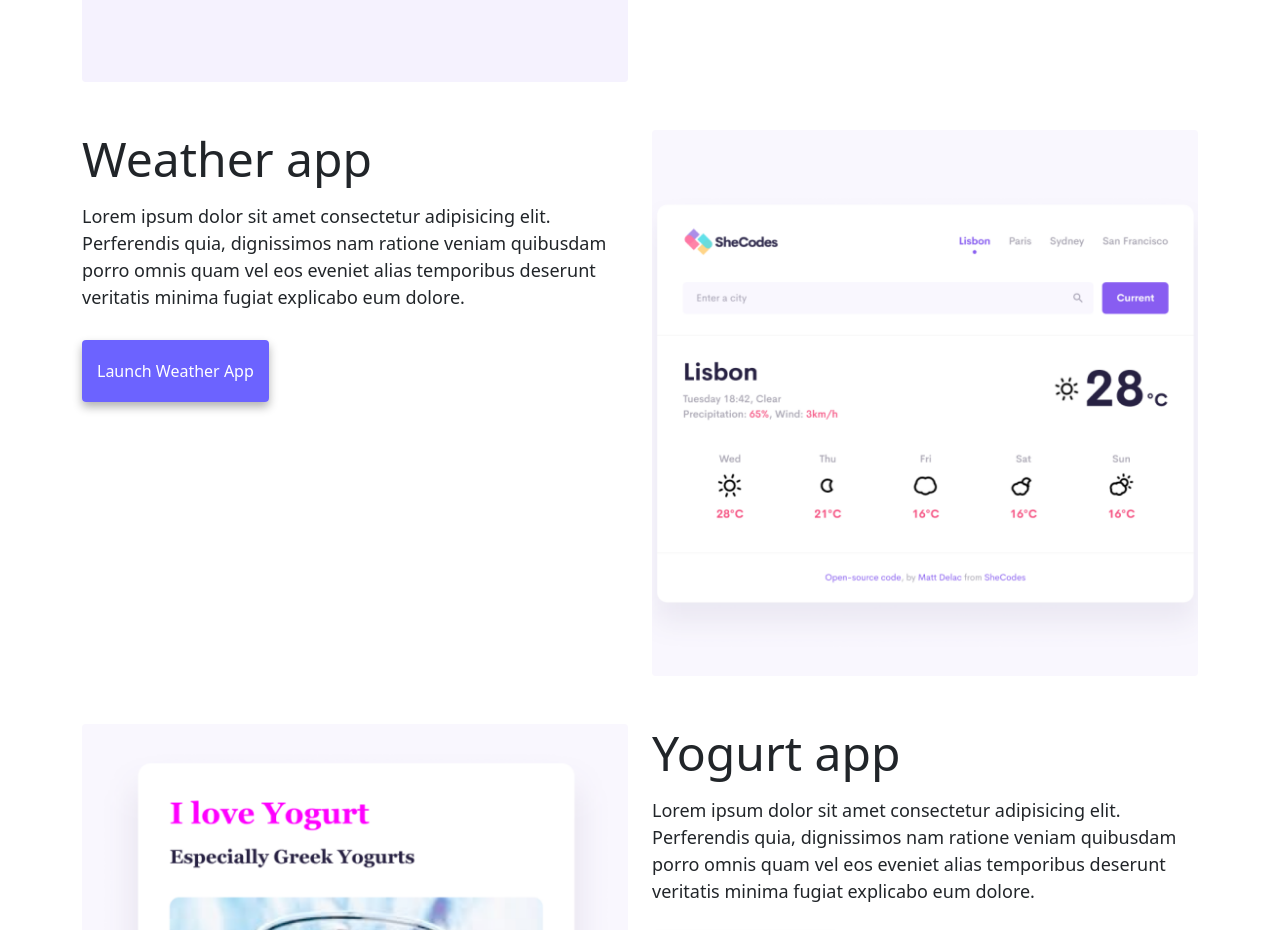
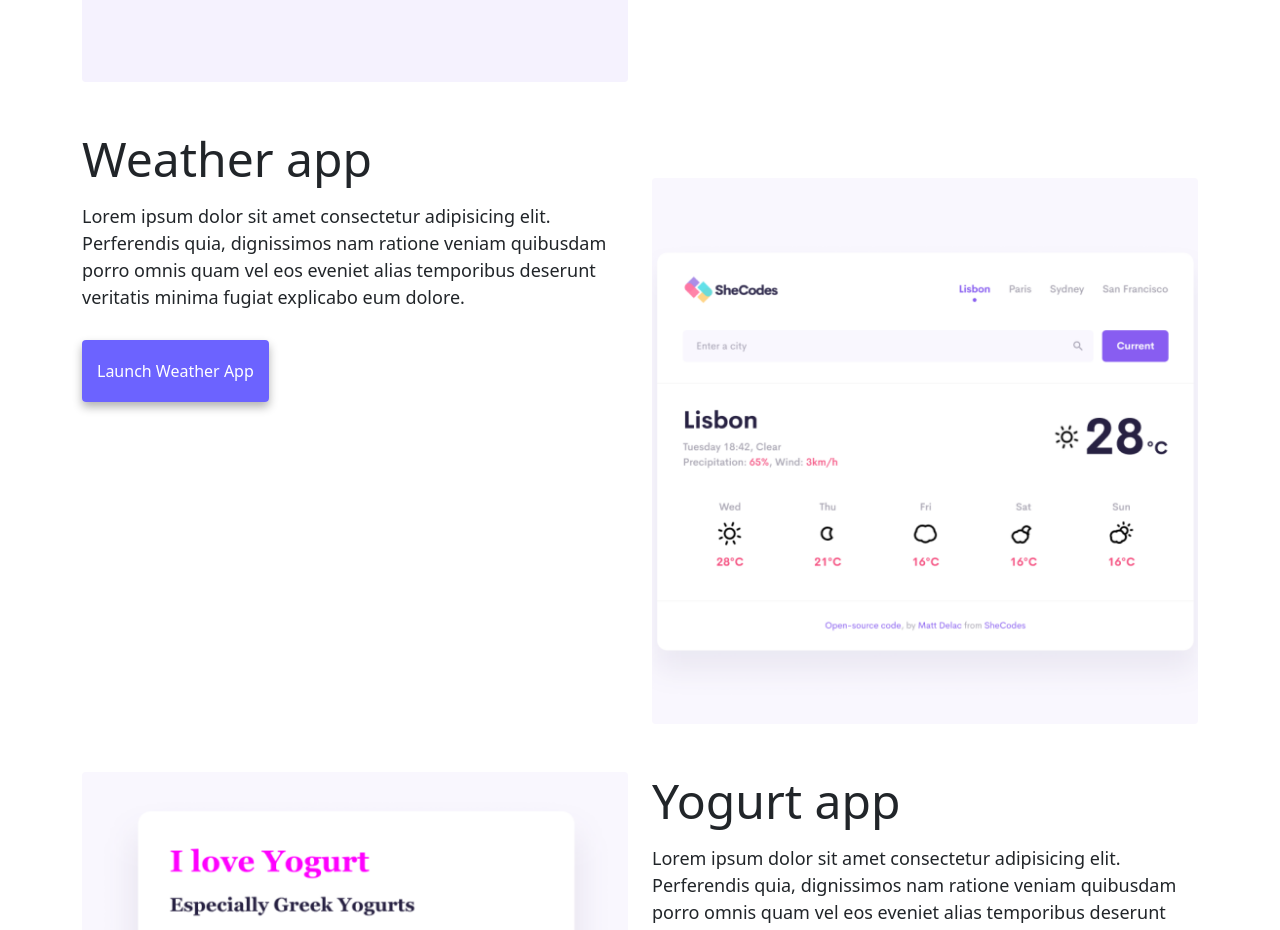
Before and after one commit to alinakornieieva/alina-kornieieva-page, a plain HTML site: page index.html in a window 1280 px wide. Shown: the part 960-1890 px from the top of the page. Drawn offline with nearby package versions, Linux system fonts and the light colour scheme.

```diff
--- a/index.html
+++ b/index.html
@@ -89,12 +89,12 @@
             <a href="#" class="primary-link">Launch Weather App</a>
           </div>
         </div>
-        <div class="col-sm-6">
+        <div class="col-sm-6 mt-5">
           <img src="images/weather.png"  alt="Weather app" class="img-fluid rounded" />
         </div>
       </div>
       <div class="row mt-5">
-        <div class="col-sm-6">
+        <div class="col-sm-6 ">
           <img src="images/yogurt.png" alt="Yogurt app" class="img-fluid rounded" />
         </div>
         <div class="col-sm-6">
```
